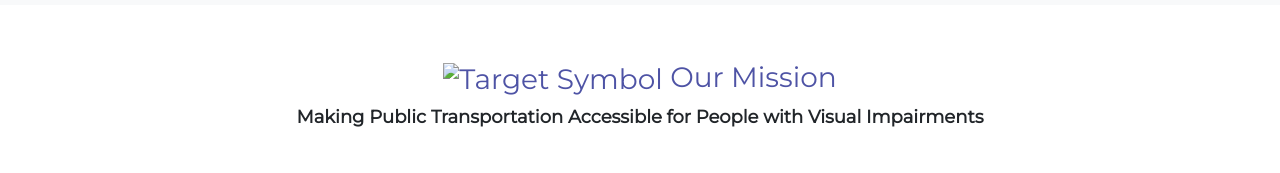
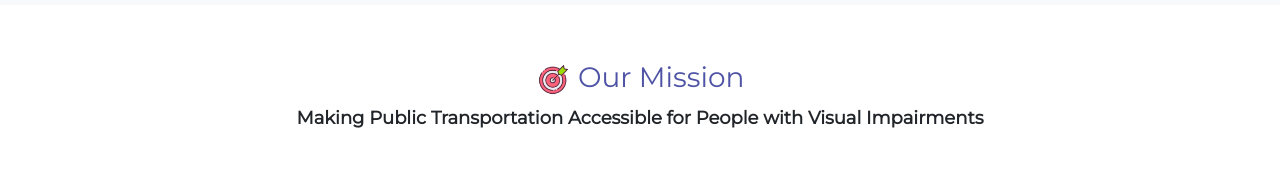
Before and after one commit to jerpowel321/LookingBus, a plain HTML site: page about.html in a window 1280 px wide. Shown: the part 97-270 px from the top of the page. Drawn offline with nearby package versions, Linux system fonts and the light colour scheme; a script that the page names is missing.

Commit message:
update readme

```diff
--- a/about.html
+++ b/about.html
@@ -52,7 +52,7 @@
 			<div class=" p-2 pt-5">
 				<div>
 					<h3 class="purple pl-2 pr-2 text-center mt-2">
-						<img width="35px" src="./icons/mission.png" alt="Target Symbol">
+						<img width="35px" src="./images/icons/mission.png" alt="Target Symbol">
 						Our Mission</h3>
 				</div>
 				<p class="pl-2 pr-2 text-center">Making Public Transportation Accessible for People with Visual Impairments</p>
```
Also changed, not shown: 1 other file.
